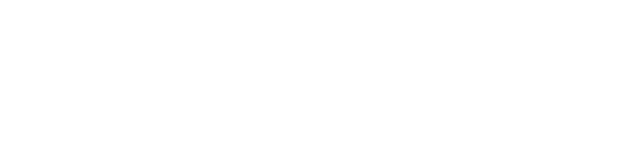
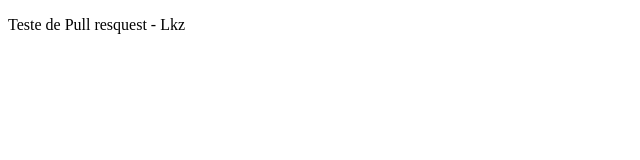
Before and after one commit to lets-code-red-squad/hangman-game, a plain HTML site: page index.html in a window 1280 px wide. Shown: the whole page, without its empty margins (0-640 px from the left). Drawn offline with Linux system fonts and the light colour scheme.

Commit message:
teste de pull request - lkz

```diff
--- a/index.html
+++ b/index.html
@@ -9,6 +9,7 @@
 </head>
 <body>
 
+  <p>Teste de Pull resquest - Lkz</p>
   <script src="script.js"></script>
 </body>
 </html>
```
